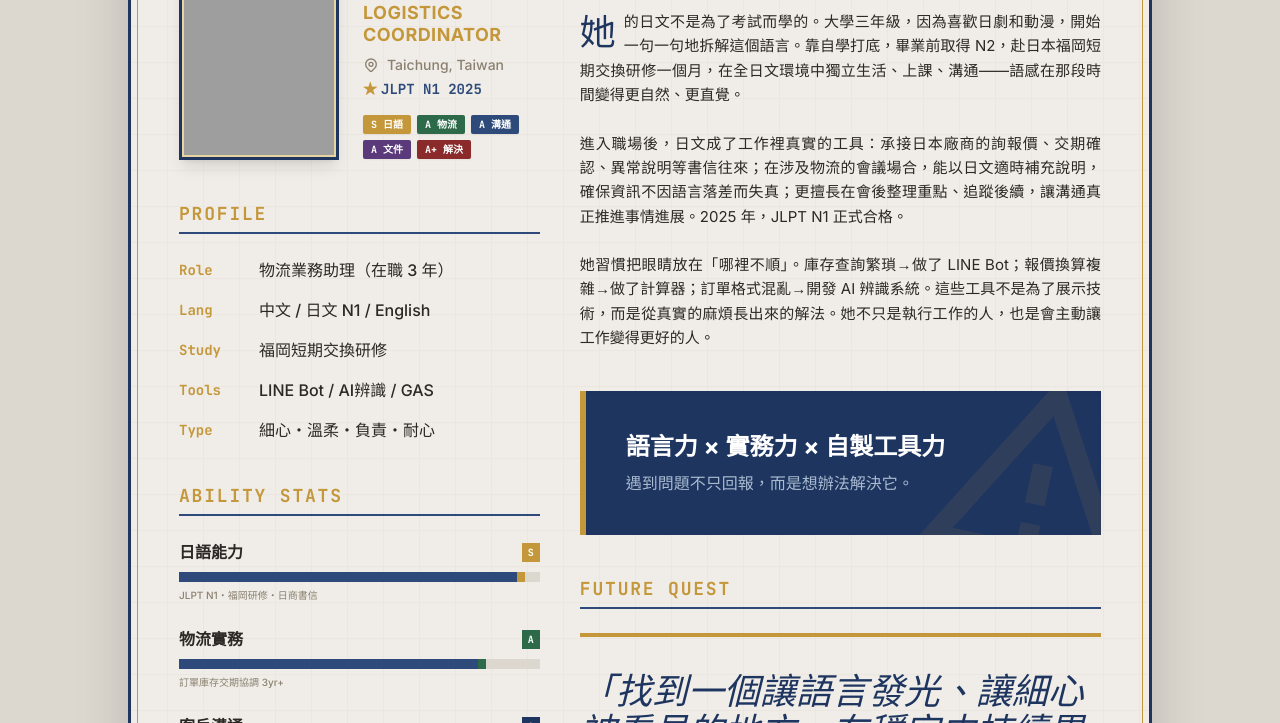
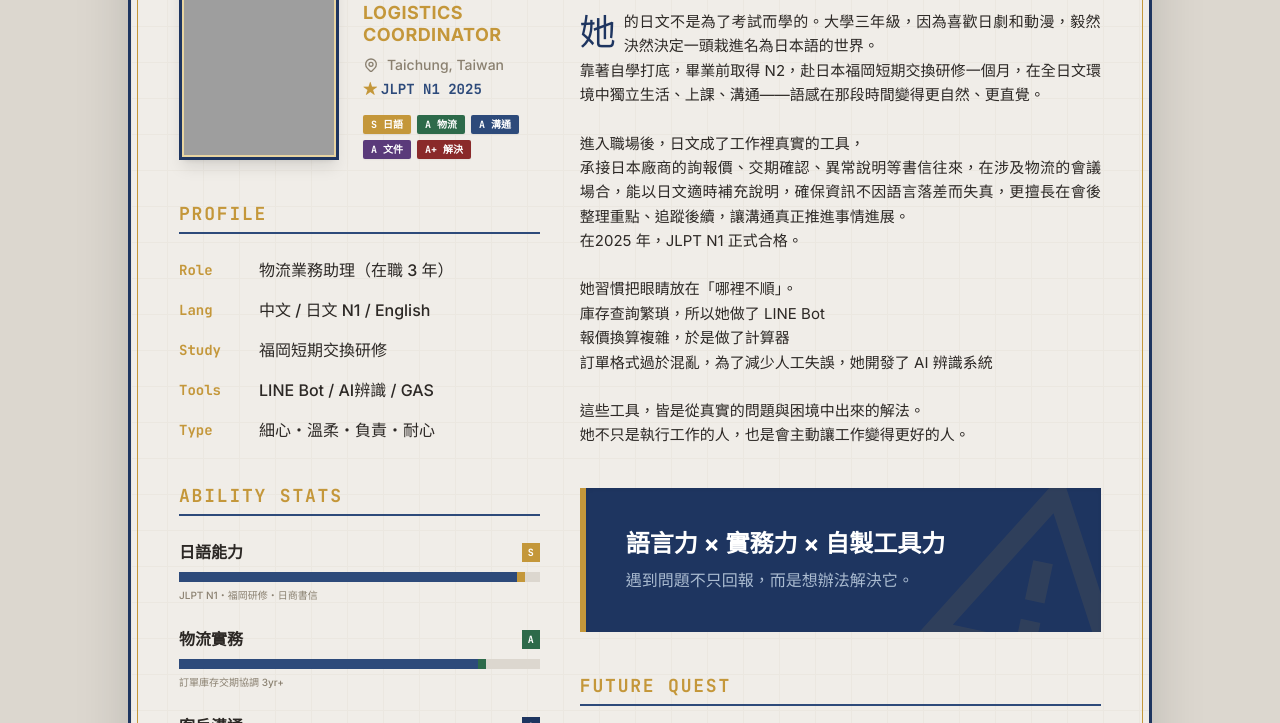
Before and after one commit to jelena6inch/Jelena_CharacterFile, a plain HTML site: page index.html in a window 1280 px wide. Shown: the part 377-1100 px from the top of the page. Drawn offline with nearby package versions, Linux system fonts and the light colour scheme; grey boxes are pictures that could not be loaded; a web font is replaced by a local one.

Commit message:
Update: Revised Backstory content

```diff
--- a/index.html
+++ b/index.html
@@ -277,13 +277,23 @@
                     </h3>
                     <div class="space-y-6 text-ink leading-relaxed text-justify md:text-[15px]">
                         <p class="first-letter:text-4xl first-letter:font-serif first-letter:mr-2 first-letter:float-left first-letter:text-navy">
-                            她的日文不是為了考試而學的。大學三年級，因為喜歡日劇和動漫，開始一句一句地拆解這個語言。靠自學打底，畢業前取得 N2，赴日本福岡短期交換研修一個月，在全日文環境中獨立生活、上課、溝通——語感在那段時間變得更自然、更直覺。
+                            她的日文不是為了考試而學的。大學三年級，因為喜歡日劇和動漫，毅然決然決定一頭栽進名為日本語的世界。<br>
+                            靠著自學打底，畢業前取得 N2，赴日本福岡短期交換研修一個月，在全日文環境中獨立生活、上課、溝通——語感在那段時間變得更自然、更直覺。
                         </p>
                         <p>
-                            進入職場後，日文成了工作裡真實的工具：承接日本廠商的詢報價、交期確認、異常說明等書信往來；在涉及物流的會議場合，能以日文適時補充說明，確保資訊不因語言落差而失真；更擅長在會後整理重點、追蹤後續，讓溝通真正推進事情進展。2025 年，JLPT N1 正式合格。
+                            進入職場後，日文成了工作裡真實的工具，<br>
+                            承接日本廠商的詢報價、交期確認、異常說明等書信往來，在涉及物流的會議場合，能以日文適時補充說明，確保資訊不因語言落差而失真，更擅長在會後整理重點、追蹤後續，讓溝通真正推進事情進展。<br>
+                            在2025 年，JLPT N1 正式合格。
                         </p>
                         <p>
-                            她習慣把眼睛放在「哪裡不順」。庫存查詢繁瑣→做了 LINE Bot；報價換算複雜→做了計算器；訂單格式混亂→開發 AI 辨識系統。這些工具不是為了展示技術，而是從真實的麻煩長出來的解法。她不只是執行工作的人，也是會主動讓工作變得更好的人。
+                            她習慣把眼睛放在「哪裡不順」。<br>
+                            庫存查詢繁瑣，所以她做了 LINE Bot<br>
+                            報價換算複雜，於是做了計算器<br>
+                            訂單格式過於混亂，為了減少人工失誤，她開發了 AI 辨識系統
+                        </p>
+                        <p>
+                            這些工具，皆是從真實的問題與困境中出來的解法。<br>
+                            她不只是執行工作的人，也是會主動讓工作變得更好的人。
                         </p>
                     </div>
                 </section>
```
